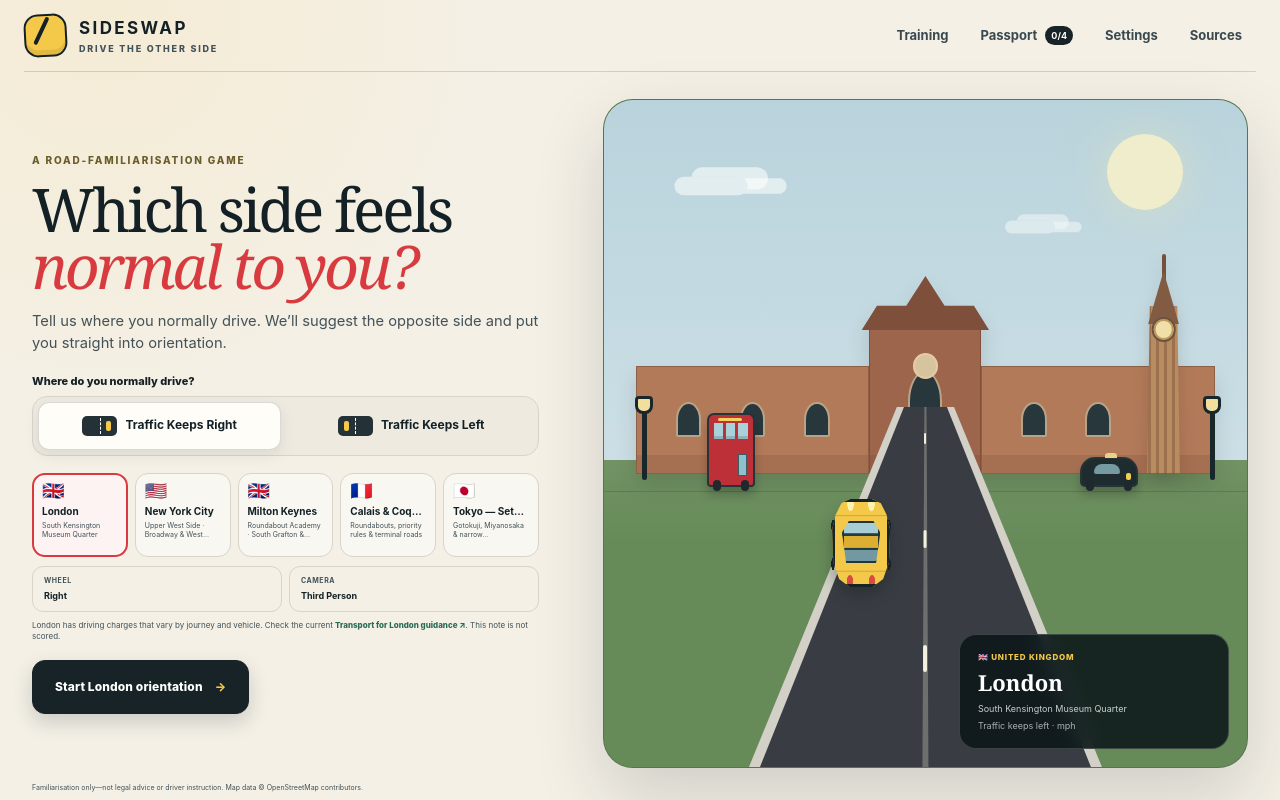
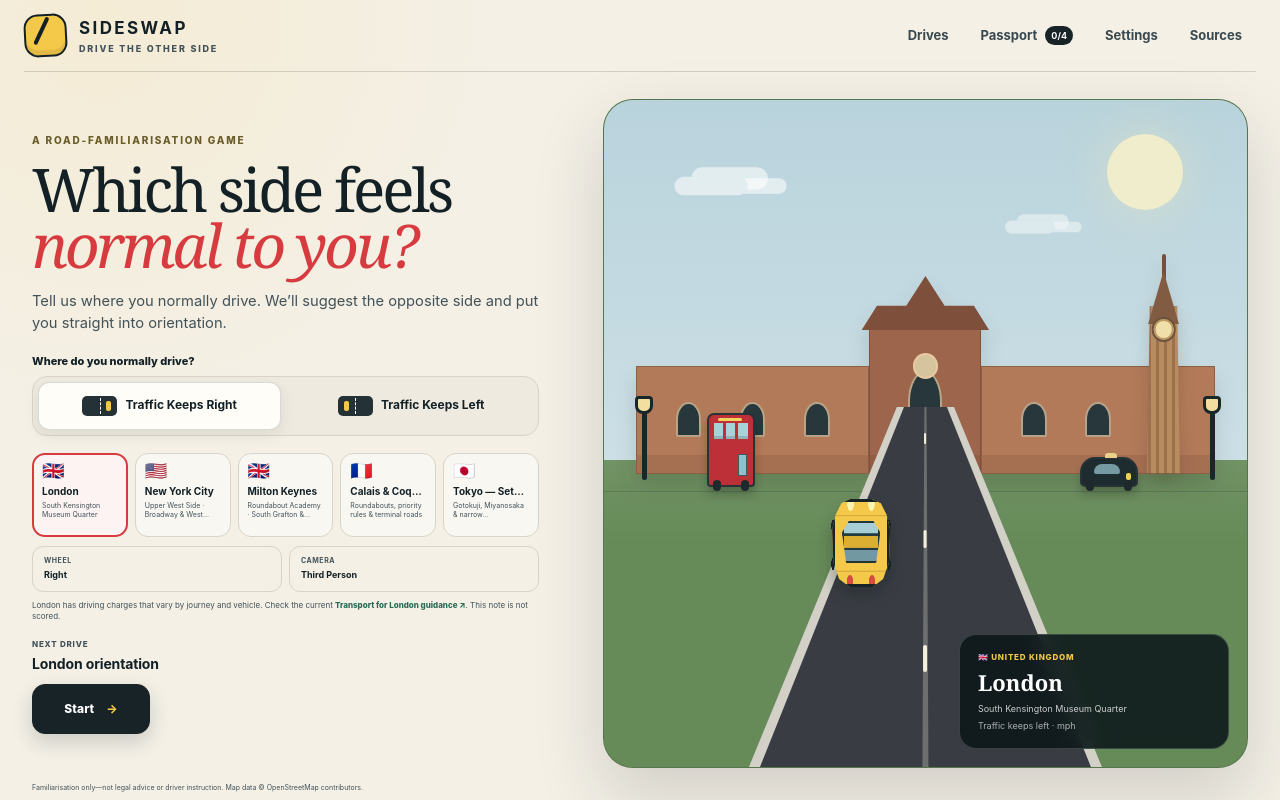
Before and after one commit to asarnaout/SideSwap, a Next.js app: page / in a window 1280 px wide. Both pictures are taken after a click on the button "Traffic Keeps Right". Built offline with nearby package versions, Linux system fonts and the light colour scheme.

Commit message:
Clarify launcher drive actions

```diff
--- a/app/SideSwapApp.tsx
+++ b/app/SideSwapApp.tsx
@@ -719,7 +719,7 @@ export default function SideSwapApp() {
               type="button"
               onClick={() => setView("training")}
             >
-              Training Hub
+              All drives
             </button>
             <button
               className="secondary-button"
@@ -750,6 +750,11 @@ export default function SideSwapApp() {
 
   const configured = progress.familiarSideConfirmed;
   const launcherScenarioId = configured ? recommendation.scenarioId : orientation.id;
+  const launcherDriveTitle = configured
+    ? scenarioTitle(recommendation.scenarioId)
+    : familiarSide
+      ? `${destination.destinationName} orientation`
+      : null;
 
   return (
     <main
@@ -775,7 +780,7 @@ export default function SideSwapApp() {
             type="button"
             onClick={() => setView("training")}
           >
-            Training
+            Drives
           </button>
           <button
             className={view === "passport" ? "active" : ""}
@@ -811,7 +816,7 @@ export default function SideSwapApp() {
           </button>
           {mobileMenuOpen && (
             <nav id="mobile-menu-panel" aria-label="Mobile navigation">
-              <button type="button" onClick={() => { setView("training"); setMobileMenuOpen(false); }}>Training Hub</button>
+              <button type="button" onClick={() => { setView("training"); setMobileMenuOpen(false); }}>All drives</button>
               <button type="button" onClick={() => { setView("passport"); setMobileMenuOpen(false); }}>Passport <span>{progress.passportStamps.length}/4</span></button>
               <button type="button" onClick={() => { setView("settings"); setMobileMenuOpen(false); }}>Settings & accessibility</button>
               <button type="button" onClick={() => { setView("credits"); setMobileMenuOpen(false); }}>Sources & credits</button>
@@ -944,11 +949,23 @@ export default function SideSwapApp() {
               </p>
             )}
 
+            {launcherDriveTitle && (
+              <p className="launcher-next-drive">
+                <span>Next drive</span>
+                <strong>{launcherDriveTitle}</strong>
+              </p>
+            )}
+
             <div className="launcher-actions">
               <button
                 className="primary-button launcher-primary"
                 type="button"
                 disabled={!familiarSide}
+                aria-label={
+                  launcherDriveTitle
+                    ? `Start ${launcherDriveTitle}`
+                    : "Choose your usual traffic side"
+                }
                 onClick={() =>
                   beginDrive(
                     launcherScenarioId,
@@ -956,15 +973,18 @@ export default function SideSwapApp() {
                   )
                 }
               >
-                {configured
-                  ? `Continue — ${scenarioTitle(recommendation.scenarioId)}`
-                  : familiarSide
-                    ? `Start ${destination.destinationName} orientation`
-                    : "Choose your usual traffic side"}
+                {launcherDriveTitle ? "Start" : "Choose your usual traffic side"}
                 <span aria-hidden="true">→</span>
               </button>
               {configured && (
-                <button className="secondary-button" type="button" onClick={() => setView("training")}>Choose a drive</button>
+                <button
+                  className="secondary-button launcher-browse"
+                  type="button"
+                  aria-label="Browse all drives, lessons, and free practice"
+                  onClick={() => setView("training")}
+                >
+                  Browse all drives
+                </button>
               )}
             </div>
           </div>
@@ -1010,11 +1030,11 @@ export default function SideSwapApp() {
         <section className="training-hub subpage" aria-labelledby="training-title">
           <div className="subpage-heading training-hub-heading">
             <div>
-              <p className="eyebrow">TRAINING HUB</p>
-              <h1 id="training-title">Choose your next drive.</h1>
-              <p>Start directly from any unlocked lesson. Progress is based on safety and rule use, never speed.</p>
+              <p className="eyebrow">ALL DRIVES</p>
+              <h1 id="training-title">All drives and lessons.</h1>
+              <p>Pick a destination, then start a guided lesson or free drive. Progress is based on safety and rule use, never speed.</p>
             </div>
-            <button className="secondary-button" type="button" onClick={() => setView("launcher")}>Back to launcher</button>
+            <button className="secondary-button" type="button" onClick={() => setView("launcher")}>Back to home</button>
           </div>
           <div className="hub-country-tabs" role="group" aria-label="Choose destination">
             {(["uk", "us", "fr", "jp"] as const).map((groupCountryId) => {
--- a/app/game/progress.ts
+++ b/app/game/progress.ts
@@ -693,7 +693,7 @@ export function getRecommendedDrive(
       destinationId,
       scenarioId: orientation.id,
       kind: "orientation",
-      ctaLabel: `Start ${destination.destinationName} orientation`,
+      ctaLabel: "Start",
     };
   }
 
@@ -708,7 +708,7 @@ export function getRecommendedDrive(
       destinationId,
       scenarioId: nextLesson.id,
       kind: "lesson",
-      ctaLabel: `Continue — ${nextLesson.title}`,
+      ctaLabel: "Start",
     };
   }
 
@@ -728,7 +728,7 @@ export function getRecommendedDrive(
       destinationId: capstoneDestinationId,
       scenarioId: capstone.id,
       kind: "capstone",
-      ctaLabel: `Continue — ${capstone.title}`,
+      ctaLabel: "Start",
     };
   }
 
@@ -738,7 +738,7 @@ export function getRecommendedDrive(
     destinationId,
     scenarioId: freeDrive.id,
     kind: "free_drive",
-    ctaLabel: `Continue — ${freeDrive.title}`,
+    ctaLabel: "Start",
   };
 }
 
--- a/app/globals.css
+++ b/app/globals.css
@@ -1519,13 +1519,39 @@ canvas:focus-visible {
   display: flex;
   align-items: center;
   gap: 8px;
-  margin-top: clamp(12px, 2.2vh, 22px);
+  margin-top: 10px;
 }
 
 .launcher-primary {
-  min-height: 54px;
-  padding-inline: 22px;
+  min-width: 118px;
+  min-height: 50px;
+  padding-inline: 20px;
   font-size: 12px;
+}
+
+.launcher-browse {
+  min-height: 50px;
+  padding-inline: 17px;
+  font-size: 11px;
+}
+
+.launcher-next-drive {
+  display: grid;
+  gap: 3px;
+  margin: clamp(12px, 2vh, 20px) 0 0;
+}
+
+.launcher-next-drive span {
+  color: var(--ink-soft);
+  font-size: 8px;
+  font-weight: 850;
+  letter-spacing: .1em;
+  text-transform: uppercase;
+}
+
+.launcher-next-drive strong {
+  font-size: 14px;
+  letter-spacing: -.01em;
 }
 
 .primary-button:disabled {
@@ -2142,7 +2168,7 @@ canvas:focus-visible {
 .setup-sheet .choice-control-symbol { width: 32px; height: 32px; }
 .sheet-done { width: 100%; margin-top: 14px; box-shadow: 0 12px 26px rgba(19, 33, 38, .16); }
 
-/* Training Hub */
+/* All drives */
 .training-hub { width: min(1280px, calc(100% - 48px)); }
 .training-hub-heading { margin-bottom: 28px; }
 .hub-country-tabs { display: flex; align-items: end; gap: 12px; overflow-x: auto; padding: 2px 2px 10px; }
@@ -2217,9 +2243,9 @@ canvas:focus-visible {
   .launcher-destinations small { font-size: 7px; }
   .launcher-setup-summary { gap: 5px; margin-top: 6px; }
   .launcher-setup-summary button { min-height: 44px; padding: 5px 8px; }
-  .launcher-actions { display: grid; grid-template-columns: 1fr auto; margin-top: 9px; }
+  .launcher-actions { display: grid; grid-template-columns: 1fr; gap: 6px; margin-top: 9px; }
   .launcher-primary { grid-column: 1 / -1; min-height: 49px; width: 100%; }
-  .launcher-actions .secondary-button { min-height: 44px; }
+  .launcher-actions .secondary-button { min-height: 44px; width: 100%; }
   .launcher-road-visual { display: none; }
   .launcher-legal { bottom: 5px; max-width: 100%; font-size: 6px; }
   .setup-sheet-backdrop { align-items: flex-end; }
```
Also changed, not shown: 1 other file (tests, documents, lock files or other folders).
